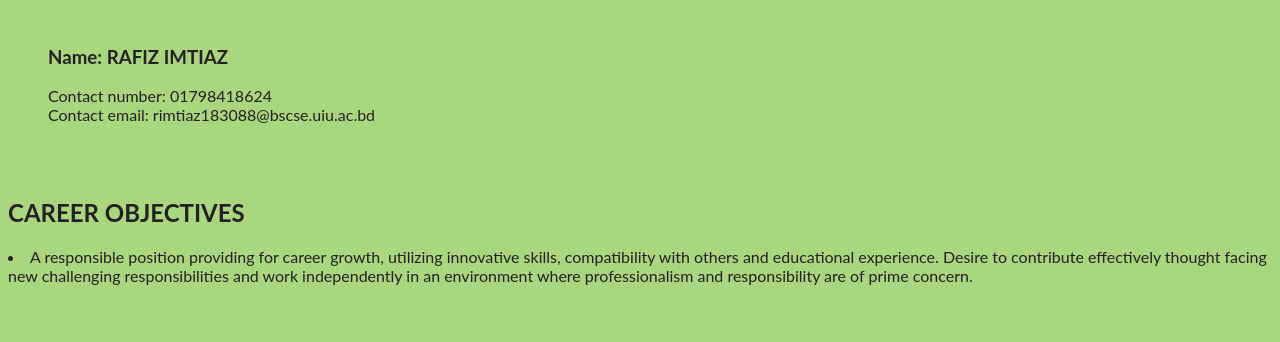
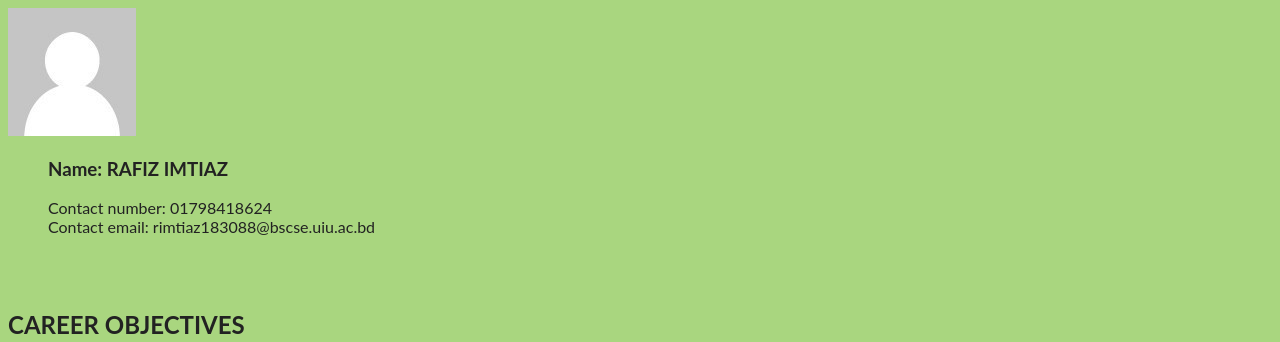
Before and after one commit to FuryAbir94/FuryAbir94.github.io, a plain HTML site: page index.html in a window 1280 px wide. Shown: the top 342 px of the page. Drawn offline with Linux system fonts and the light colour scheme.

Commit message:
Update index.html

```diff
--- a/index.html
+++ b/index.html
@@ -27,7 +27,7 @@ table#t01 {
 <body style="background: #a9d67f; font-family: 'Lato', helvetica, arial, sans-serif; font-size: 16px; color: #222;">
 
 
-<img src="">
+<img src="headshot.jpg">
 
 <ul style="list-style-type:none">
 <li><h3>Name: RAFIZ IMTIAZ</li>
```
